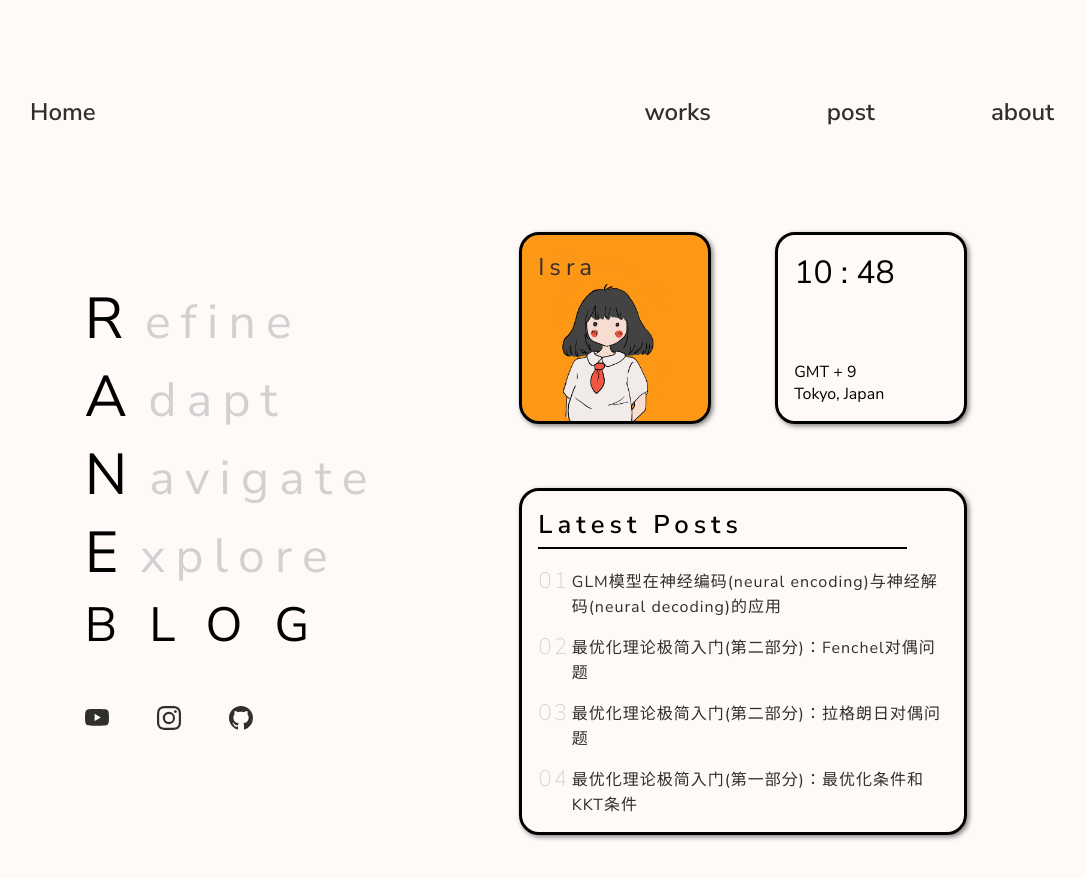
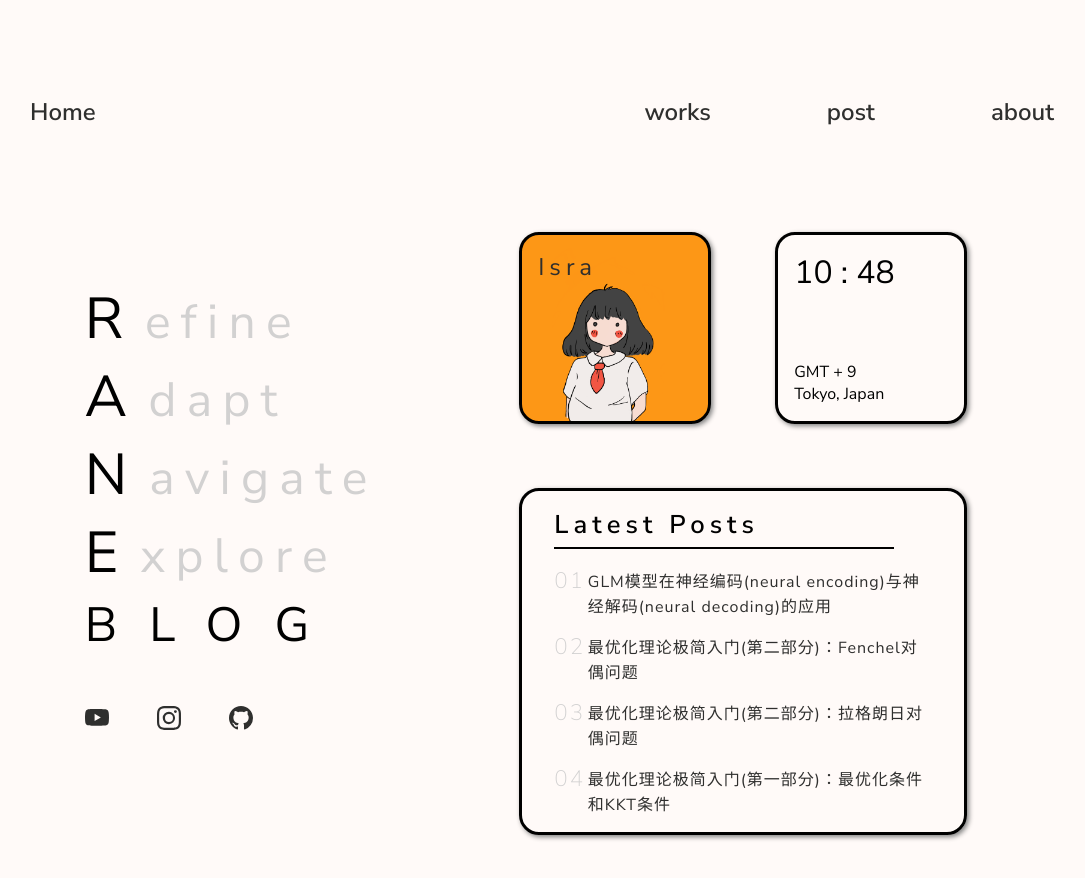
Before and after one commit to kisaragiRY/Rane-Blog, a React (Create React App) app: page / in a window 1280 px wide. Shown: the top 878 px of the page, without its empty margins (98-1183 px from the left). Built offline with nearby package versions, Linux system fonts and the light colour scheme; a web font is replaced by a local one.

Commit message:
effect on post link #8

```diff
--- a/src/Pages/Home/recent-article.css
+++ b/src/Pages/Home/recent-article.css
@@ -1,3 +1,7 @@
+.recent-article {
+    padding: 1em 2em;
+}
+
 .recent-article p{
     letter-spacing: .2em;
     font-size: 1.6em;
@@ -42,8 +46,32 @@
     margin-left: 2.1em;
     font-size: 1em;
     letter-spacing: 1px;
+    position: relative;
 
 }
 .article-card div:nth-child(2) a{
     word-wrap: break-word;
 }
+
+.article-card div:nth-child(2)::after{
+    position: absolute;
+    content: "";
+    left: 0;
+    bottom: 0;
+
+
+    width: 0%;
+    height: 10%;
+    background-color: var(--color-red);
+    opacity: 0.3;
+    transform: translateX(-10%);
+    visibility: hidden;
+    z-index: -1;
+}
+
+.article-card div:nth-child(2):hover:after{
+    width: 100%;
+    transform: translateX(0);
+    visibility: visible;
+    transition: all .4s ease;
+}
```
